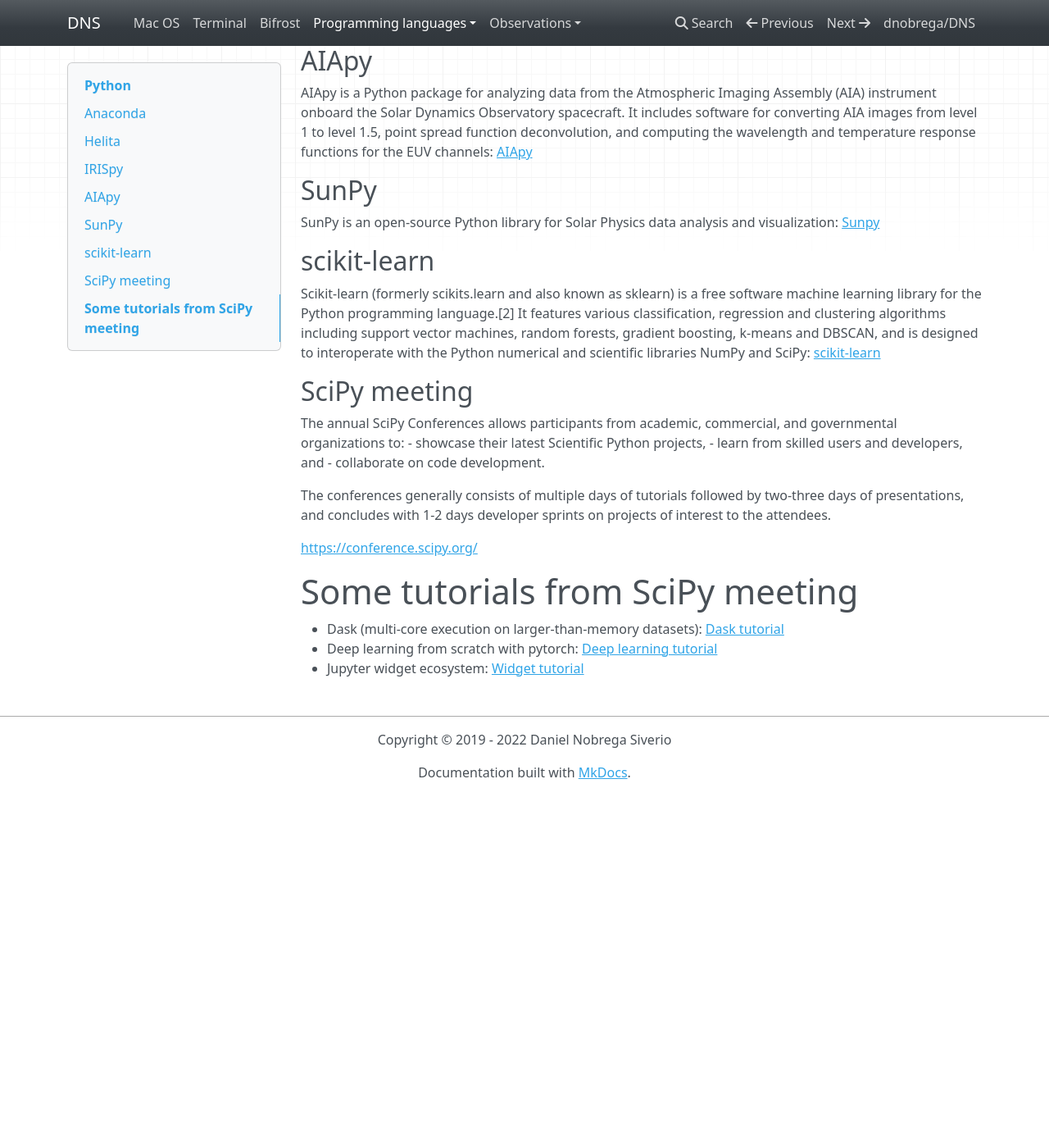
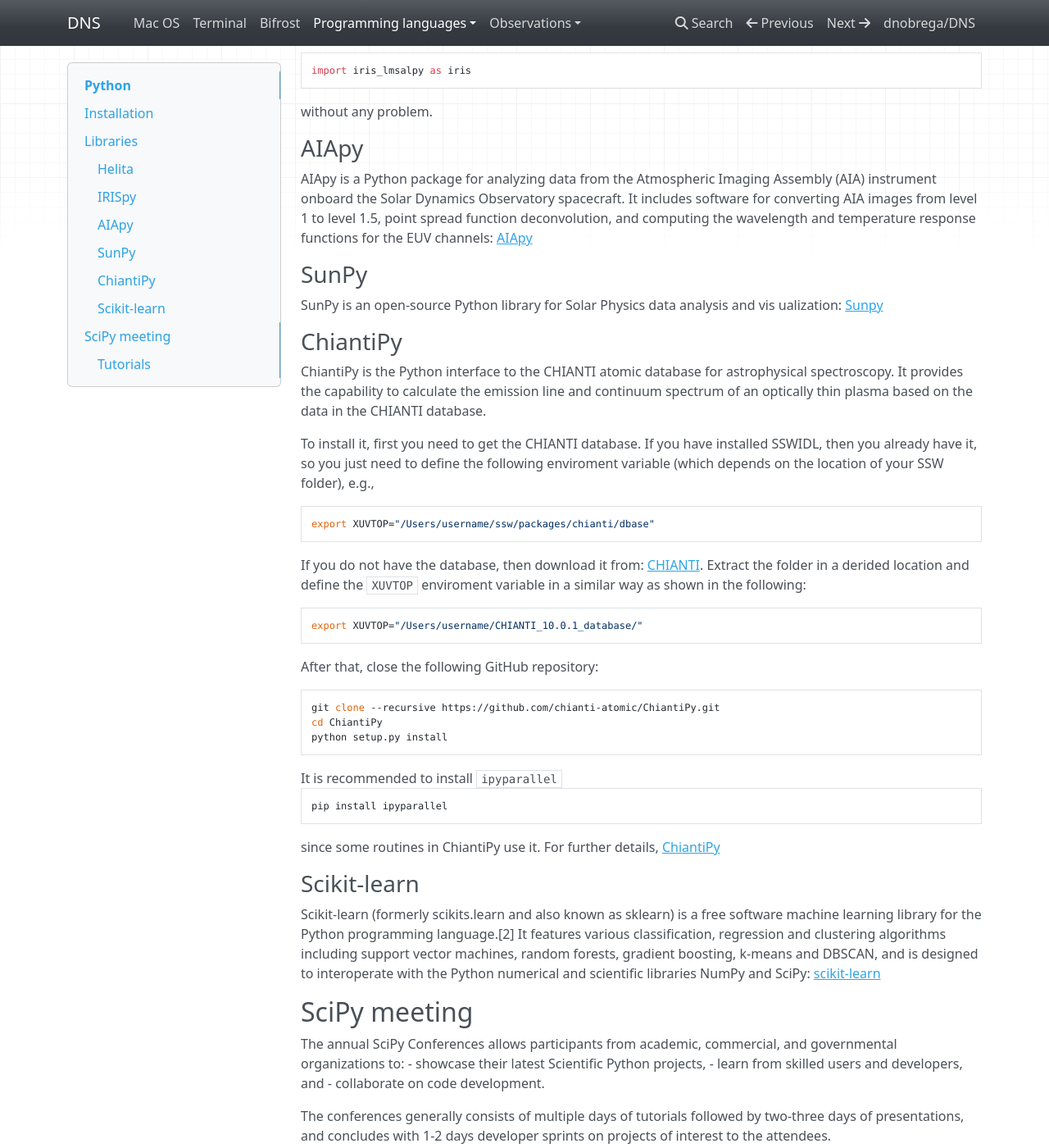
Before and after one commit to dnobrega/DNS, an MkDocs documentation site: the page built from docs/python.md, in a window 1280 px wide and 1400 px high, scrolled down 1289 px. Shown: the whole window at 82% size. Built offline with MkDocs 1.6.1, drawn with Linux system fonts in a browser that asks for light colours; nearby versions of some CDN libraries; before the commit the page ends 2259 px from its top, so only the background shows below that; some of the changed text lies outside the part shown.

Commit message:
[DOC] Update

````diff
--- a/docs/python.md
+++ b/docs/python.md
@@ -2,9 +2,10 @@
 
 Python is an interpreted, high-level and general-purpose programming language. Created by Guido van Rossum and first released in 1991, Python's design philosophy emphasizes code readability with its notable use of significant whitespace. Its language constructs and object-oriented approach aim to help programmers write clear, logical code for small and large-scale projects. In the following, you can find some useful links to install Anaconda and interesting Python libraries as well as specific tutorials.
 
-## Anaconda
+___
+## Installation
 
-Anaconda is a package manager, an environment manager, a Python/R data science distribution, and a collection of over 7,500+ open-source packages.
+For Python installation I recommend to use Anaconda: a package manager, an environment manager, a Python/R data science distribution, and a collection of over 7,500+ open-source packages.
 See the instructions for the installation here: [Anaconda](https://docs.anaconda.com/anaconda/install/)
 
 After the installation, typing in the terminal
@@ -15,22 +16,29 @@
 to include Anaconda. For Mac under zsh, modify the _.zlogin_ file in your home directory as follows:
 ```bash
 export ANACONDA_DIR="/Users/username/opt/anaconda3/bin"
-export PATH=$ANACONDA_DIR":"$PATH
+export PATH=$ANACONDA_DIR ":" $PATH
 ```
-## Helita
+## Libraries
+
+### Helita
+
 Helita is a Python library for solar physics focused on interfacing with code and projects from the Institute of Theoretical Astrophysics (ITA) and the Rosseland Centre for Solar Physics (RoCS) at the University of Oslo. It contains routines to read SST observations and Bifrost simulations. You can install it through pip or cloning the directory from github, namely,
-```bash
+
+```
 pip install git+https://github.com/ITA-Solar/helita.git@master
 ```
+
 or
-```bash
+
+```zsh
 git clone https://github.com/ITA-solar/helita.git
 cd helita
 python setup.py install
 ```
-For further details, check [Helita](https://ita-solar.github.io/helita/install/)
 
-## IRISpy
+For further details, check [Helita](https://ita-solar.github.io/helita/install/).
+
+### IRISpy
 
 Python library to analyze IRIS Level 2 data: [IRISpy](https://iris.lmsal.com/itn45/IRIS-LMSALpy_chapter1.html)
 
@@ -39,25 +47,57 @@
 conda install pyqtgraph
 ```
 If everything is properly installed, you should be able to open a python session and type
+
 ```python
 import iris_lmsalpy as iris
 ```
 without any problem.
 
 
-## AIApy
+### AIApy
 
 AIApy is a Python package for analyzing data from the Atmospheric Imaging Assembly (AIA) instrument onboard the Solar Dynamics Observatory spacecraft.
 It includes software for converting AIA images from level 1 to level 1.5, point spread function deconvolution, and computing the wavelength and
 temperature response functions for the EUV channels: [AIApy](https://aiapy.readthedocs.io/en/v0.2.0/)
 
-## SunPy
+### SunPy
 
-SunPy is an open-source Python library for Solar Physics data analysis and visualization: [Sunpy](https://sunpy.org/)
+SunPy is an open-source Python library for Solar Physics data analysis and vis
+ualization: [Sunpy](https://sunpy.org/)
 
-## scikit-learn
+### ChiantiPy
+
+ChiantiPy is the Python interface to the CHIANTI atomic database for astrophysical spectroscopy. It provides the capability to calculate the emission line and continuum spectrum of an optically thin plasma based on the data in the CHIANTI database.
+
+To install it, first you need to get the CHIANTI database. If you have installed SSWIDL, then you already have it, so you just need to define the following
+enviroment variable (which depends on the location of your SSW folder), e.g.,
+```bash
+export XUVTOP="/Users/username/ssw/packages/chianti/dbase"
+```
+If you do not have the database, then download it from: [CHIANTI](http://www.chiantidatabase.org/chianti_download.html). Extract the folder in a derided location and define the ```XUVTOP``` enviroment variable in a similar way as shown in the following:
+
+```bash
+export XUVTOP="/Users/username/CHIANTI_10.0.1_database/"
+```
+After that, close the following GitHub repository:
+
+```bash
+git clone --recursive https://github.com/chianti-atomic/ChiantiPy.git
+cd ChiantiPy
+python setup.py install
+```
+It is recommended to install ```ipyparallel```
+```bash
+pip install ipyparallel
+```
+since some routines in ChiantiPy use it. For further details, [ChiantiPy](https://github.com/chianti-atomic/ChiantiPy)
+
+
+### Scikit-learn
 
 Scikit-learn (formerly scikits.learn and also known as sklearn) is a free software machine learning library for the Python programming language.[2] It features various classification, regression and clustering algorithms including support vector machines, random forests, gradient boosting, k-means and DBSCAN, and is designed to interoperate with the Python numerical and scientific libraries NumPy and SciPy: [scikit-learn](https://scikit-learn.org/stable/install.html)
+
+
 
 
 ## SciPy meeting
@@ -71,7 +111,7 @@
 
 [https://conference.scipy.org/](https://conference.scipy.org/)
 
-# Some tutorials from SciPy meeting
+### Tutorials
 
 - Dask (multi-core execution on larger-than-memory datasets): [Dask tutorial](https://github.com/dask/dask-tutorial)
 - Deep learning from scratch with pytorch: [Deep learning tutorial](https://github.com/hugobowne/deep-learning-from-scratch-pytorch)
````
